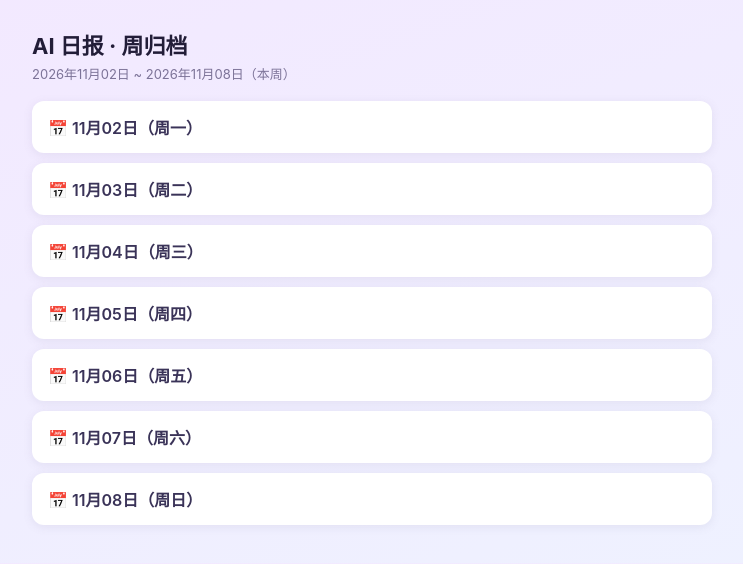
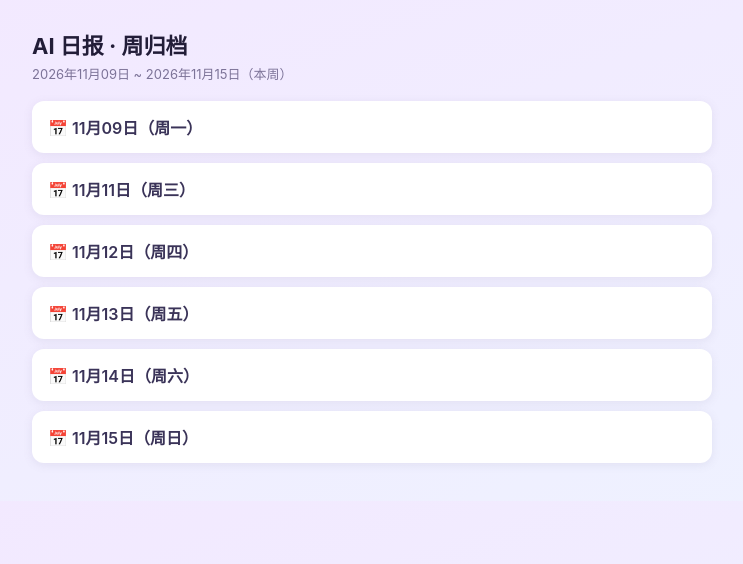
Before and after one commit to qiqi8-shiny/qqi_workbench, a plain HTML site: page digest/weekly/index.html in a window 1280 px wide. Shown: the whole page, without its empty margins (268-1011 px from the left). Drawn offline with Linux system fonts and the light colour scheme.

Commit message:
feat: 周归档 index.html

```diff
--- a/digest/weekly/index.html
+++ b/digest/weekly/index.html
@@ -1,7 +1,7 @@
 <!doctype html>
 <html lang="zh-CN"><head><meta charset="utf-8">
 <meta name="viewport" content="width=device-width,initial-scale=1">
-<title>AI 日报 · 周归档 2026年11月02日 ~ 2026年11月08日</title>
+<title>AI 日报 · 周归档 2026年11月09日 ~ 2026年11月15日</title>
 <style>
  body{margin:0;font-family:-apple-system,"PingFang SC","Microsoft YaHei",sans-serif;
    background:linear-gradient(160deg,#f3e8ff,#eef2ff);color:#221d38;padding:28px 18px;}
@@ -15,13 +15,12 @@
 </style></head>
 <body><div class="wrap">
 <h1>AI 日报 · 周归档</h1>
-<div class="sub">2026年11月02日 ~ 2026年11月08日（本周）</div>
-    <a class="day" href="2026-11-02.html">📅 11月02日（周一）</a>
-    <a class="day" href="2026-11-03.html">📅 11月03日（周二）</a>
-    <a class="day" href="2026-11-04.html">📅 11月04日（周三）</a>
-    <a class="day" href="2026-11-05.html">📅 11月05日（周四）</a>
-    <a class="day" href="2026-11-06.html">📅 11月06日（周五）</a>
-    <a class="day" href="2026-11-07.html">📅 11月07日（周六）</a>
-    <a class="day" href="2026-11-08.html">📅 11月08日（周日）</a>
+<div class="sub">2026年11月09日 ~ 2026年11月15日（本周）</div>
+    <a class="day" href="2026-11-09.html">📅 11月09日（周一）</a>
+    <a class="day" href="2026-11-11.html">📅 11月11日（周三）</a>
+    <a class="day" href="2026-11-12.html">📅 11月12日（周四）</a>
+    <a class="day" href="2026-11-13.html">📅 11月13日（周五）</a>
+    <a class="day" href="2026-11-14.html">📅 11月14日（周六）</a>
+    <a class="day" href="2026-11-15.html">📅 11月15日（周日）</a>
 
 </div></body></html>
```
